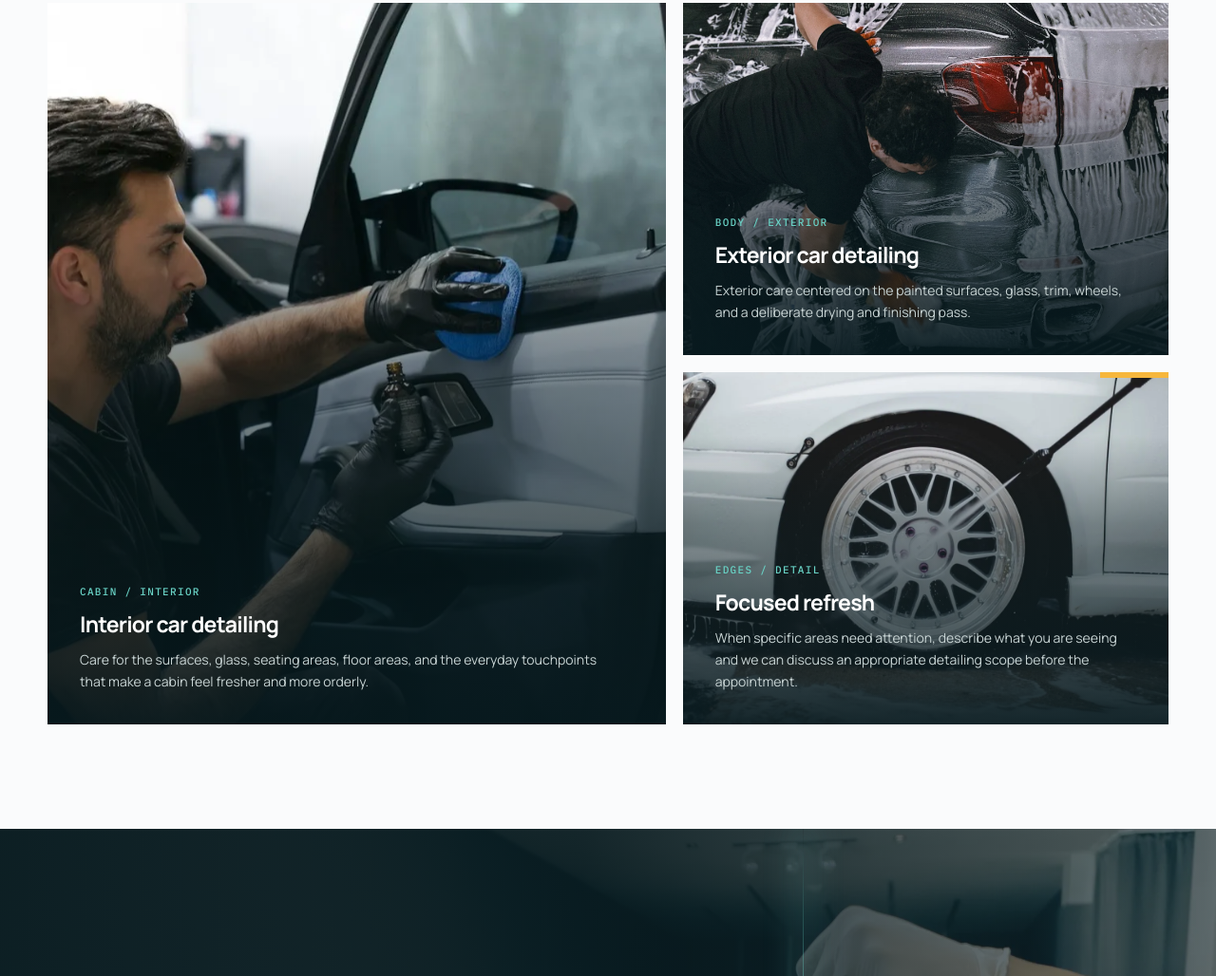
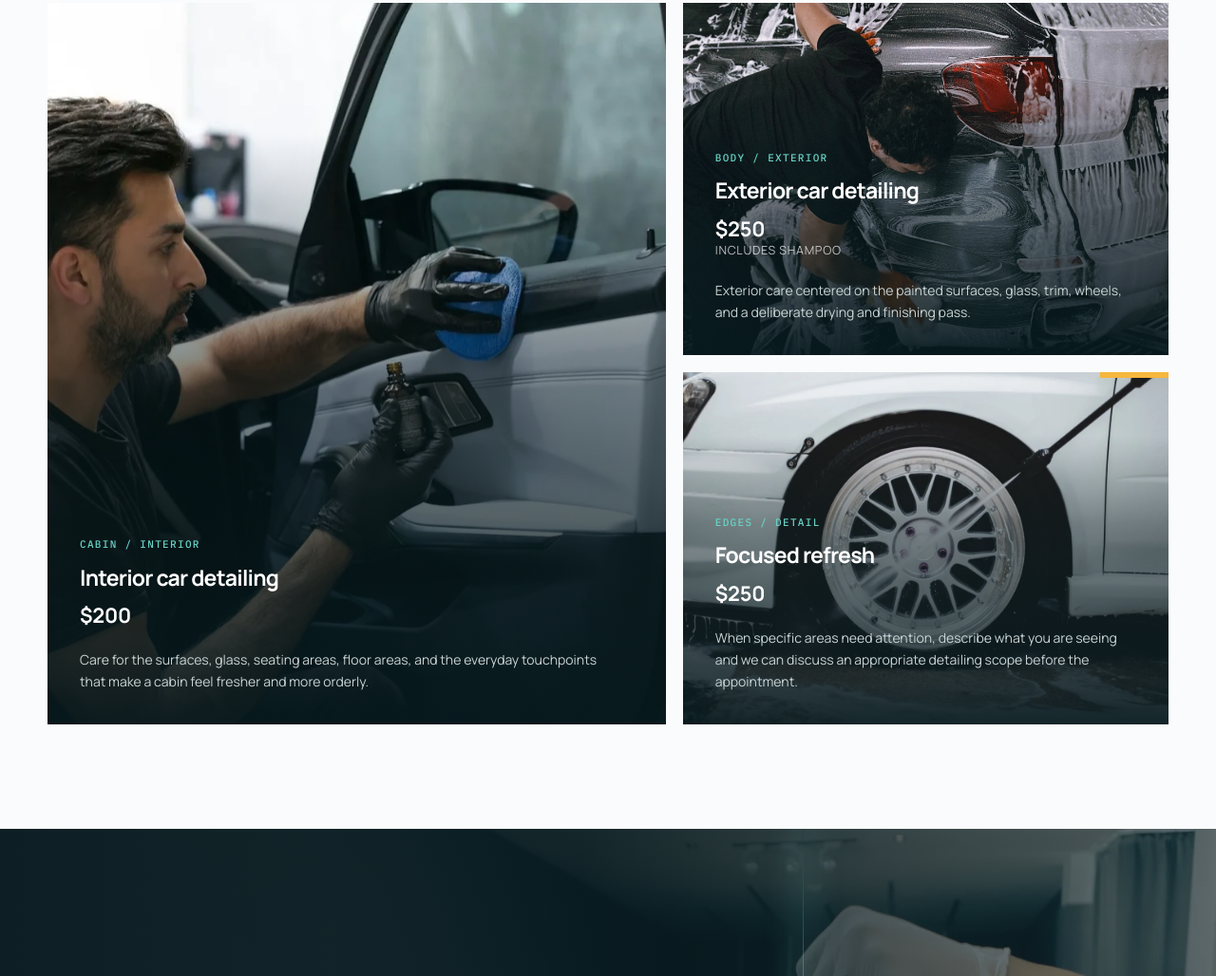
Before and after one commit to DaInfernalCoder/cabin-spark-mobile-car-detailing-houston, a plain HTML site: page index.html in a window 1280 px wide. Shown: the part 1905-2933 px from the top of the page at 95% size. Drawn offline with Linux system fonts and the light colour scheme.

Commit message:
feat: add service pricing to site
Interior $200, exterior $250 with shampoo, complete $250.
Adds priceRange and Offer prices to JSON-LD and replaces the
"prices not listed" FAQ.

Co-Authored-By: Claude Opus 5 <noreply@anthropic.com>
Claude-Session: https://claude.ai/code/session_01PPJqjWbApyjdTMmdzgK9Nw

```diff
--- a/index.html
+++ b/index.html
@@ -46,7 +46,8 @@
             "@type": "Service",
             "name": "Mobile Car Detailing · Houston"
           }
-        }
+        },
+        "priceRange": "$200-$250"
       }
     </script>
   </head>
@@ -186,6 +187,7 @@
               <div class="service-copy">
                 <p class="mono-label">Cabin / Interior</p>
                 <h3>Interior car detailing</h3>
+                <p class="service-price">$200</p>
                 <p>
                   Care for the surfaces, glass, seating areas, floor areas, and the everyday
                   touchpoints that make a cabin feel fresher and more orderly.
@@ -204,6 +206,7 @@
               <div class="service-copy">
                 <p class="mono-label">Body / Exterior</p>
                 <h3>Exterior car detailing</h3>
+                <p class="service-price">$250<span>Includes shampoo</span></p>
                 <p>
                   Exterior care centered on the painted surfaces, glass, trim, wheels, and a
                   deliberate drying and finishing pass.
@@ -222,6 +225,7 @@
               <div class="service-copy">
                 <p class="mono-label">Edges / Detail</p>
                 <h3>Focused refresh</h3>
+                <p class="service-price">$250</p>
                 <p>
                   When specific areas need attention, describe what you are seeing and we can
                   discuss an appropriate detailing scope before the appointment.
--- a/styles.css
+++ b/styles.css
@@ -1383,3 +1383,21 @@ h3 {
     transition-duration: 0.01ms !important;
   }
 }
+
+.service-price {
+  margin-top: 0.9rem;
+  font-size: 1.35rem;
+  font-weight: 700;
+  letter-spacing: -0.01em;
+  line-height: 1.2;
+}
+
+.service-price span {
+  display: block;
+  margin-top: 0.2rem;
+  font-size: 0.78rem;
+  font-weight: 500;
+  letter-spacing: 0.06em;
+  text-transform: uppercase;
+  opacity: 0.72;
+}
```
Also changed, not shown: 1 other file.
